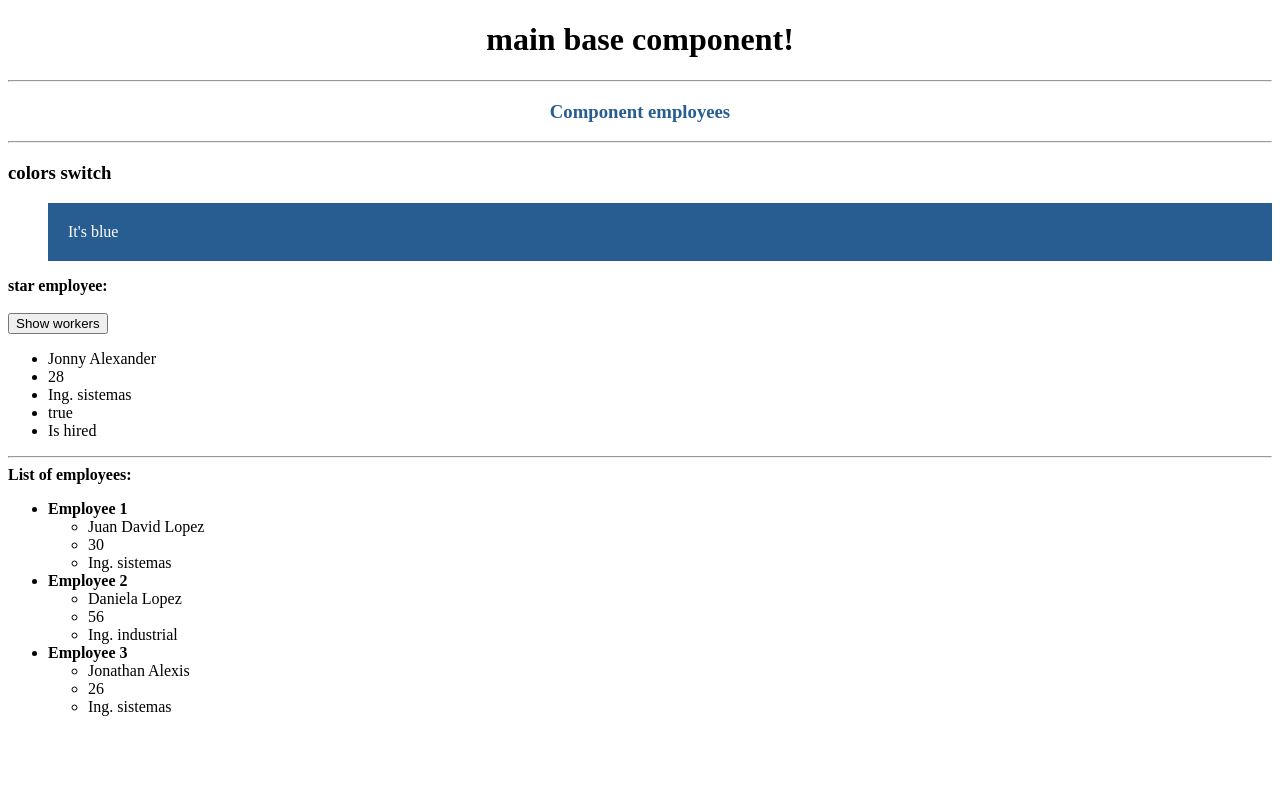
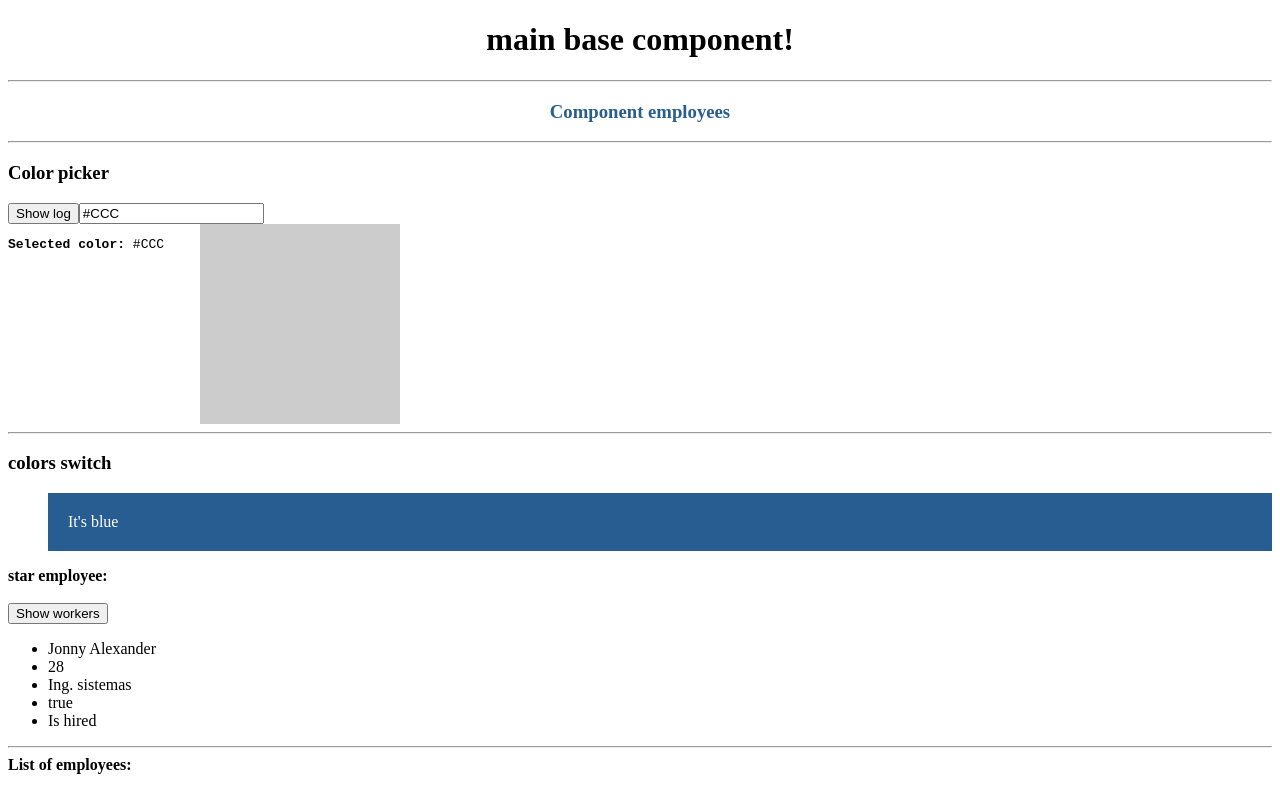
Before and after one commit to jonnyalexbh/introduction-angular6p0, an Angular app: page / in a window 1280 px wide. Shown: the top 790 px of the page. Built offline with nearby package versions, Linux system fonts and the light colour scheme.

Commit message:
two way data binding

```diff
--- a/src/app/app.module.ts
+++ b/src/app/app.module.ts
@@ -1,4 +1,5 @@
 import { BrowserModule } from '@angular/platform-browser';
+import { FormsModule } from '@angular/forms';
 import { NgModule } from '@angular/core';
 
 import { AppComponent } from './app.component';
@@ -12,7 +13,8 @@ import { EmployeeComponent } from './employee/employee.component';
     EmployeeComponent
   ],
   imports: [
-    BrowserModule
+    BrowserModule,
+    FormsModule
   ],
   providers: [],
   bootstrap: [AppComponent]
--- a/src/app/employee/employee.component.html
+++ b/src/app/employee/employee.component.html
@@ -1,5 +1,20 @@
 <h3 style="color:#285D91">{{ title }}</h3>
 
+<hr>
+<div align="left">
+  <h3>Color picker</h3>
+  <button (click)="logSelectedColor()">Show log</button>
+  <input type="text" [(ngModel)]="selected_color">
+  <div [ngStyle]="{
+    'background':selected_color,
+    'width': '200px',
+    'height': '200px',
+    'float': 'right',
+    'margin-right': '69%'
+  }">&nbsp;</div>
+  <pre><strong>Selected color:</strong> {{selected_color}}</pre>
+  <div style="clear:both"></div>
+</div>
 <hr>
 
 <div align="left">
--- a/src/app/employee/employee.component.ts
+++ b/src/app/employee/employee.component.ts
@@ -12,19 +12,18 @@ import { Employee } from './employee';
 * EmployeeComponent
 *
 */
-export class EmployeeComponent
-{
+export class EmployeeComponent {
   public title = 'Component employees';
-  public employee:Employee;
-  public workers:Array<Employee>;
-  public employee_external:boolean;
-  public color:string;
+  public employee: Employee;
+  public workers: Array<Employee>;
+  public employee_external: boolean;
+  public color: string;
+  public selected_color: string;
   /**
   * constructor
   *
   */
-  constructor()
-  {
+  constructor() {
     this.employee = new Employee('Jonny Alexander', 28, 'Ing. sistemas', true);
     this.workers = [
       new Employee('Juan David Lopez', 30, 'Ing. sistemas', false),
@@ -33,13 +32,13 @@ export class EmployeeComponent
     ];
     this.employee_external = false;
     this.color = '#285D91';
+    this.selected_color = '#CCC';
   }
   /**
   * ngOnInit - first method that is executed after the constructor
   *
   */
-  ngOnInit()
-  {
+  ngOnInit() {
     console.log(this.employee);
     console.log(this.workers);
   }
@@ -47,7 +46,14 @@ export class EmployeeComponent
   * changeExternal
   *
   */
-  changeExternal(param){
+  changeExternal(param) {
     this.employee_external = param;
   }
+  /**
+  * logSelectedColor
+  *
+  */
+  logSelectedColor() {
+    console.log(this.selected_color);
+  }
 }
```
